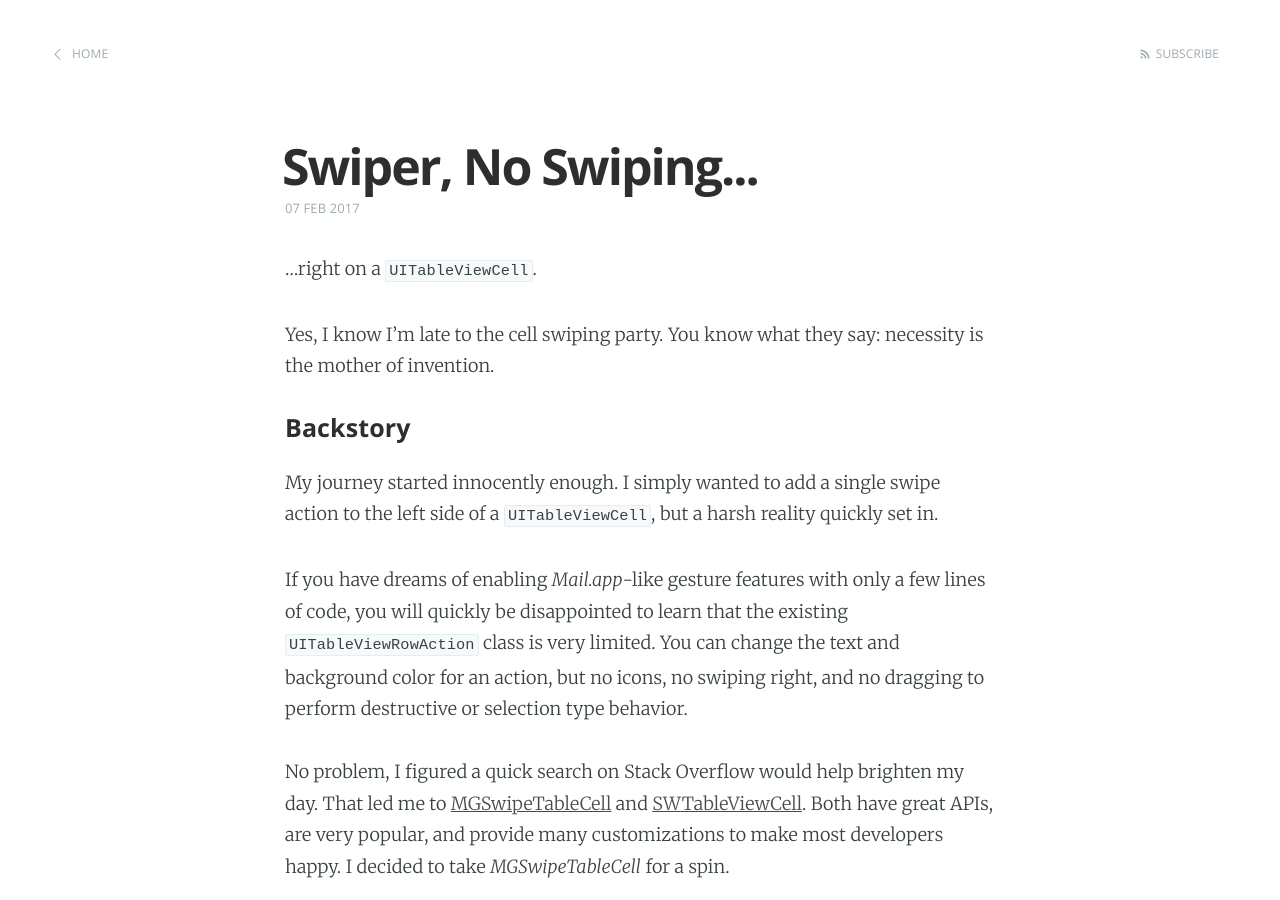
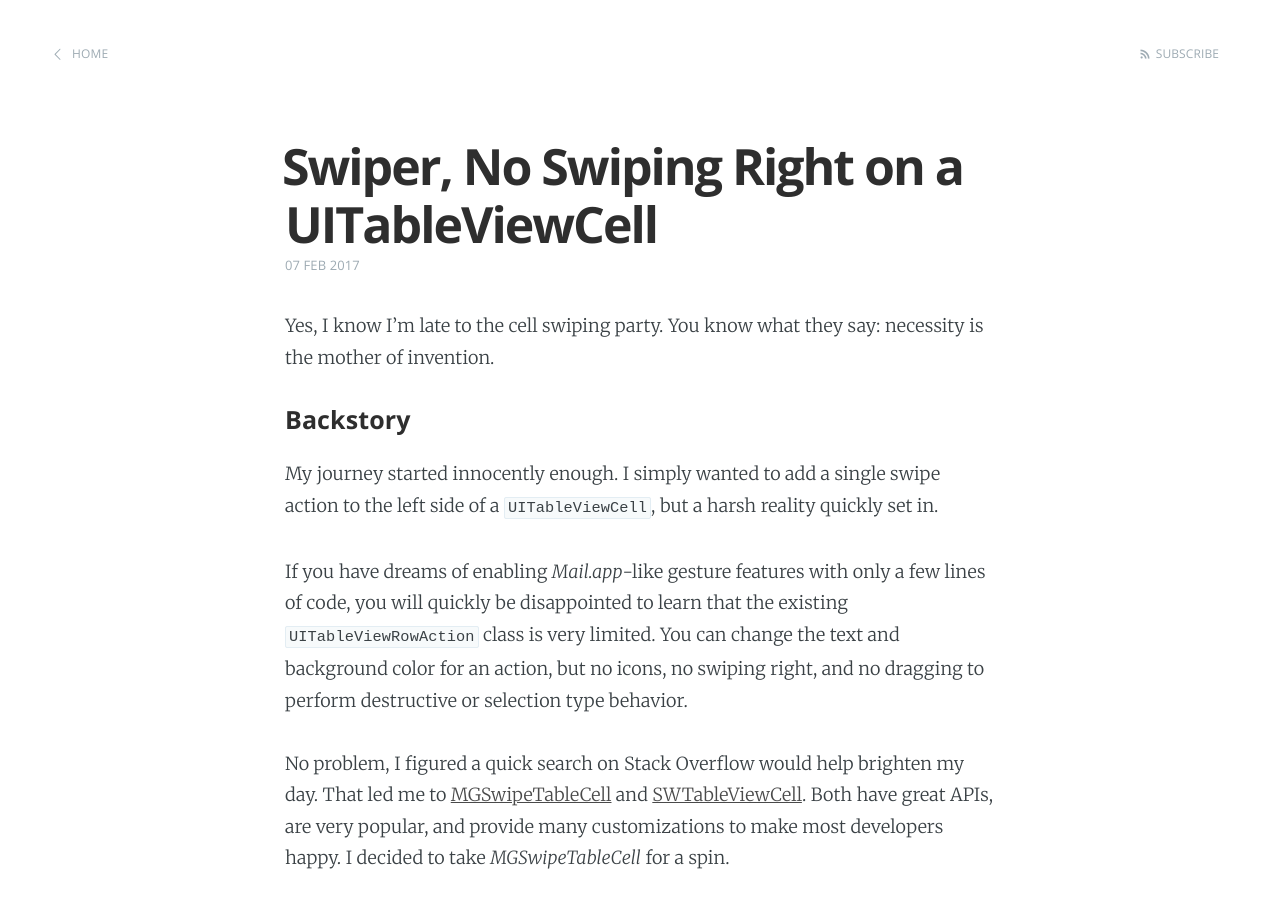
Before and after one commit to jerkoch/jerkoch.github.io, a Jekyll site: the page built from _posts/2017-02-07-swiper-no-swiping.md, in a window 1280 px wide and 900 px high. Built offline with Jekyll 4.4.1, drawn with Linux system fonts in a browser that asks for light colours; comment, search, counter and statistics services are not loaded.

```diff
--- a/_posts/2017-02-07-swiper-no-swiping.md
+++ b/_posts/2017-02-07-swiper-no-swiping.md
@@ -1,13 +1,11 @@
 ---
 layout: post
-title:  "Swiper, No Swiping..."
+title:  "Swiper, No Swiping Right on a UITableViewCell"
 description: An adventure creating a swipeable UITableViewCell based on the stock Mail.app, implemented in Swift.
 image: /assets/images/swipecellkit-hero.png
 date:   2017-02-07
 disqus: true
 ---
-
-...right on a `UITableViewCell`.
 
 Yes, I know I'm late to the cell swiping party. You know what they say: necessity is the mother of invention.
 
```
